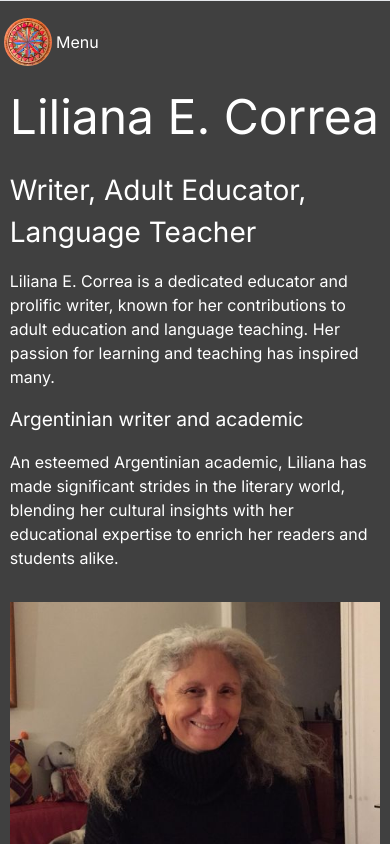
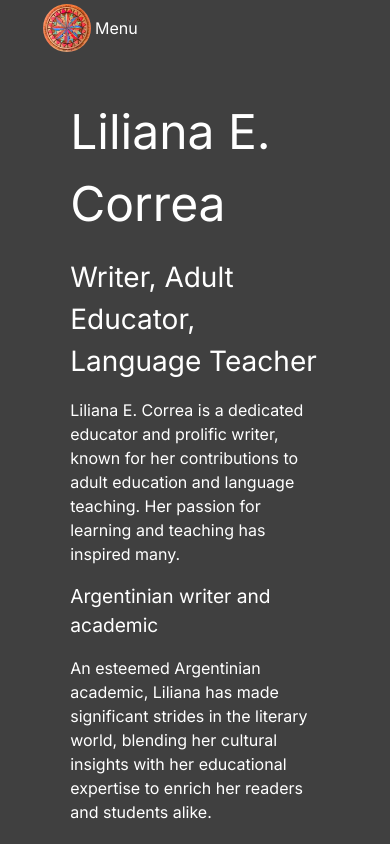
Before and after one commit to LYD01/liliana.e.correa, a Next.js app: page / in a window 390 px wide. Shown: the top 844 px of the page. Built offline with nearby package versions, Linux system fonts and the light colour scheme.

Commit message:
fin home responsive layout

```diff
--- a/src/app/components/header.tsx
+++ b/src/app/components/header.tsx
@@ -3,17 +3,17 @@ import Image from "next/image";
 import Link from "next/link";
 import { useState } from "react";
 
-export const Header = () =>  {
+export const Header = () => {
     const [isMenuOpen, setIsMenuOpen] = useState(0);
     const handleMenuButonClick = function () {
         isMenuOpen === 1 ? setIsMenuOpen(0) : setIsMenuOpen(1);
     }
     return (
-        <header className="relative bg-neutral-700	border-b">
+        <header className=" bg-neutral-700">
             <div className="relative px-1 flex-col items-center justify-between container mx-auto">
-                <div className="relative top-[0.875rem]">
+                < div className="relative min-h-[1rem]" >
                     {/* left main menu */}
-                    <div className="absolute z-10 my-1 opacity-99">
+                    < div className="absolute z-10 my-1 opacity-99" >
                         <button onClick={handleMenuButonClick} id="menu-button"
                             className=" rounded w-[3rem] h-[3rem] gap-1 flex items-center">
                             <Image
@@ -24,7 +24,7 @@ export const Header = () =>  {
                             />
                             <label htmlFor="#menu-button" className="block text-white h-full pt-[0.75rem] cursor-pointer">Menu</label>
                         </button>
-                    </div>
+                    </div >
                     <div className={`absolute left-0 top-20 rounded bg-blue-500 w-[10rem] z-10 ${isMenuOpen === 1 ? "block" : "hidden"}`}>
                         <ul className=" flex flex-col gap-1 select-text text-white">
                             <li className="w-full">
@@ -59,8 +59,8 @@ export const Header = () =>  {
                             </li>
                         </ul>
                     </div>
-                </div>
-            </div>
-        </header>
+                </div >
+            </div >
+        </header >
     );
 }
--- a/src/app/layout.tsx
+++ b/src/app/layout.tsx
@@ -18,11 +18,11 @@ export default function RootLayout({
 }>) {
   return (
     <html lang="en">
-      <body className={`${inter.className}`}>
-      <Header/>
+      <body className={`${inter.className} min-h-dvh mx-auto max-w-[80%] bg-neutral-700`}>
+        <Header />
         {children}
-      <Footer/>
+        <Footer />
       </body>
-    </html>
+    </html >
   );
 }
--- a/src/app/page.tsx
+++ b/src/app/page.tsx
@@ -2,8 +2,8 @@ import Image from "next/image";
 import Link from "next/link";
 export default function Home() {
   return (
-    <main className="flex flex-col justify-center bg-neutral-700">
-      <div className="flex items-center gap-60 tabletAndBelow:gap-10 tabletAndBelow:flex-col tabletAndBelow:items-start max-w-[95%] mx-auto pt-20 pb-4">
+    <main className="w-full mx-auto max-w-[80%]">
+      <div className="flex items-center gap-60 tabletAndBelow:gap-10 tabletAndBelow:flex-col tabletAndBelow:items-start max-w-[980px] mx-auto pt-20 pb-4">
         <div className="max-w-[600px] tabletAndBelow:border-b-2">
           <h1 className="">Liliana E. Correa</h1>
           <h2 className="my-4">Writer, Adult Educator, Language Teacher</h2>
```
Lines whose indentation alone changed are shown as unchanged.
